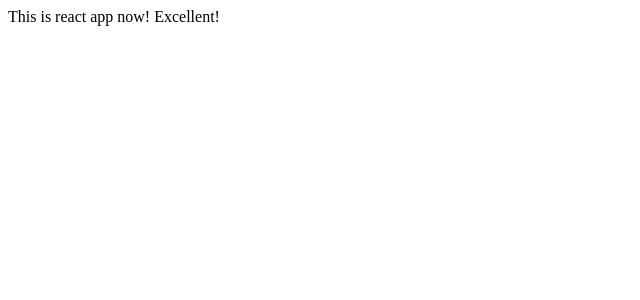
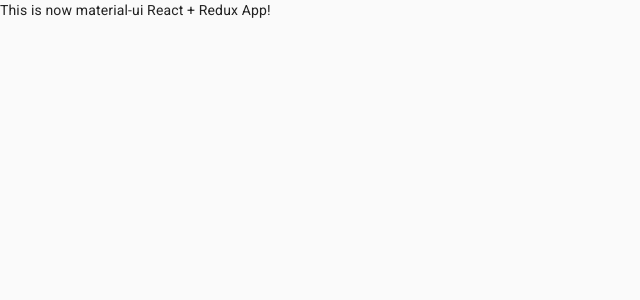
Before and after one commit to PsykeSPB/innoscripta-react, a React app: page / in a window 1280 px wide. Shown: the top 300 px of the page, without its empty margins (0-640 px from the left). Built offline with nearby package versions, Linux system fonts and the light colour scheme.

Commit message:
added material-ui

```diff
--- a/package.json
+++ b/package.json
@@ -19,6 +19,8 @@
     "webpack-dev-server": "^3.9.0"
   },
   "dependencies": {
+    "@material-ui/core": "^4.8.0",
+    "@material-ui/icons": "^4.5.1",
     "react": "^16.12.0",
     "react-dom": "^16.12.0",
     "react-redux": "^7.1.3",
--- /dev/null
+++ b/src/App.js
@@ -0,0 +1,11 @@
+import React from "react";
+import CssBaseline from "@material-ui/core/CssBaseline";
+
+export default function App() {
+  return (
+    <React.Fragment>
+      <CssBaseline />
+      <div>This is now material-ui React + Redux App!</div>
+    </React.Fragment>
+  );
+}
--- a/src/index.html
+++ b/src/index.html
@@ -7,6 +7,14 @@
       content="minimum-scale=1, initial-scale=1, width=device-width, shrink-to-fit=no"
     />
     <title>Innoscripta</title>
+    <link
+      rel="stylesheet"
+      href="https://fonts.googleapis.com/css?family=Roboto:300,400,500,700&display=swap"
+    />
+    <link
+      rel="stylesheet"
+      href="https://fonts.googleapis.com/icon?family=Material+Icons"
+    />
   </head>
   <body>
     <div id="app"></div>
--- a/src/index.js
+++ b/src/index.js
@@ -2,10 +2,11 @@
 import ReactDOM from "react-dom";
 import { Provider } from "react-redux";
 import store from "./store";
+import App from "./App";
 
 ReactDOM.render(
   <Provider store={store}>
-    <div>This is react app now! Excellent!</div>
+    <App />
   </Provider>,
   document.getElementById("app")
 );
```
